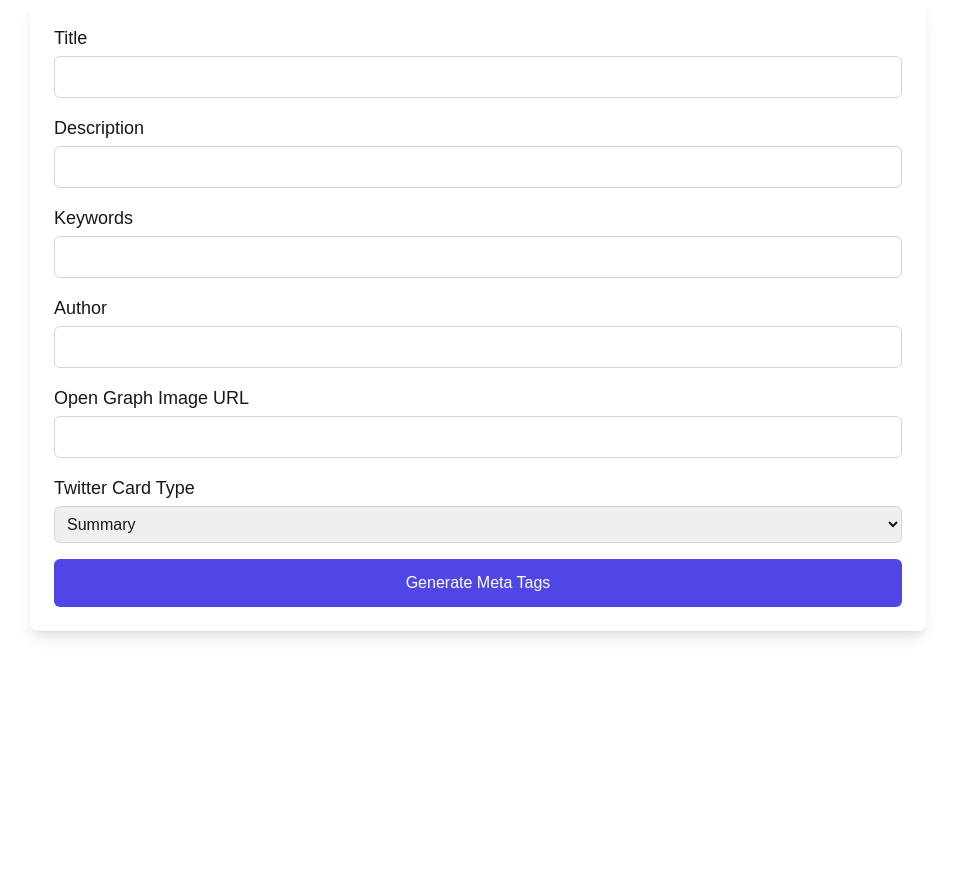
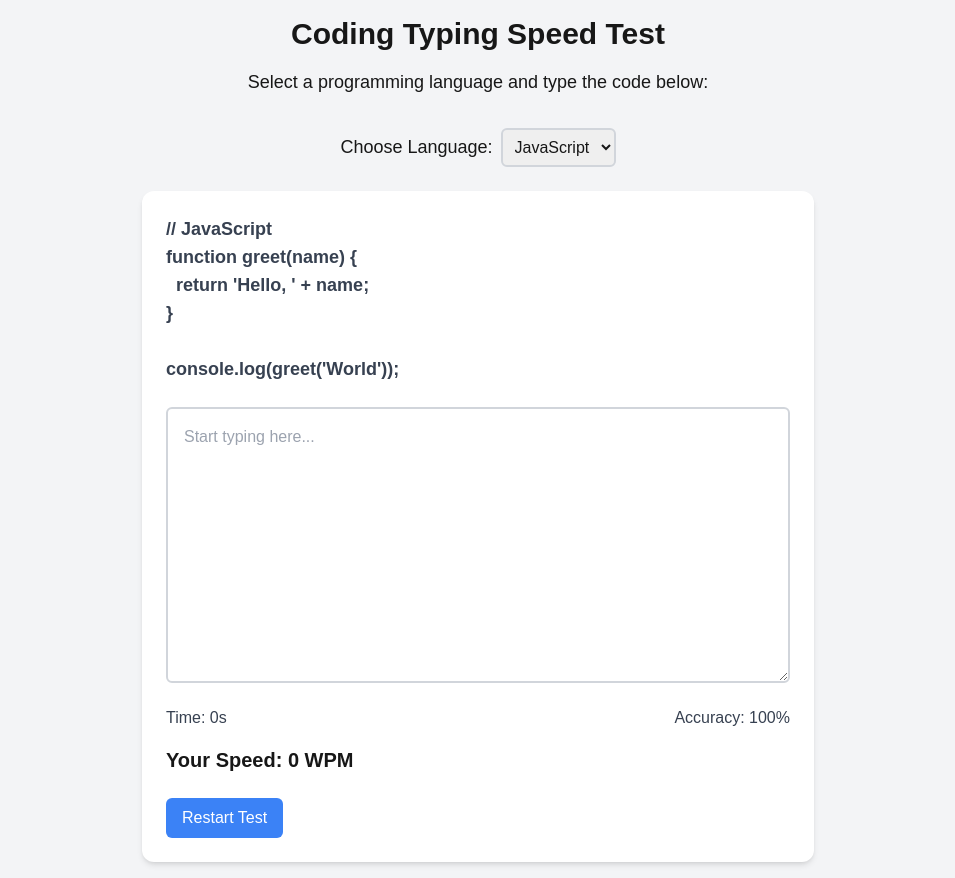
Before and after one commit to ltxstudio/Coding-Typing-Speed-Test, a Next.js app: page / in a window 1280 px wide. Shown: the whole page, without its empty margins (162-1117 px from the left). Before the commit the page ends 800 px from the top, so only its background shows below. Built offline with nearby package versions, Linux system fonts and the light colour scheme.

Commit message:
Update page.js

```diff
--- a/app/page.js
+++ b/app/page.js
@@ -1,156 +1,224 @@
-'use client';
+'use client'
 
-import { useState } from 'react';
+import { useState, useEffect, useRef } from 'react';
+
+const codeSnippets = {
+  js: `// JavaScript
+function greet(name) {
+  return 'Hello, ' + name;
+}
+
+console.log(greet('World'));`,
+  go: `// Go
+package main
+
+import "fmt"
+
+func greet(name string) string {
+  return "Hello, " + name
+}
+
+func main() {
+  fmt.Println(greet("World"))
+}`,
+  java: `// Java
+public class Main {
+  public static void main(String[] args) {
+    System.out.println("Hello, World!");
+  }
+}`,
+  py: `# Python
+def greet(name):
+    return "Hello, " + name
+
+print(greet("World"))`,
+  c: `// C
+#include <stdio.h>
+
+void greet(char* name) {
+  printf("Hello, %s\n", name);
+}
+
+int main() {
+  greet("World");
+  return 0;
+}`,
+  cpp: `// C++
+#include <iostream>
+using namespace std;
+
+void greet(string name) {
+  cout << "Hello, " << name << endl;
+}
+
+int main() {
+  greet("World");
+  return 0;
+}`,
+  node: `// Node.js
+function greet(name) {
+  console.log('Hello, ' + name);
+}
+
+greet('World');`,
+};
 
 export default function Home() {
-  const [title, setTitle] = useState('');
-  const [description, setDescription] = useState('');
-  const [keywords, setKeywords] = useState('');
-  const [author, setAuthor] = useState('');
-  const [ogImage, setOgImage] = useState('');
-  const [twitterCard, setTwitterCard] = useState('summary');
-  const [metaTags, setMetaTags] = useState('');
-  const [isValid, setIsValid] = useState(true);
+  const [language, setLanguage] = useState('js'); // Default language is JavaScript
+  const [textToType, setTextToType] = useState(codeSnippets.js);
+  const [userInput, setUserInput] = useState('');
+  const [timer, setTimer] = useState(0);
+  const [isTyping, setIsTyping] = useState(false);
+  const [wpm, setWpm] = useState(0);
+  const [accuracy, setAccuracy] = useState(100);
+  const [showModal, setShowModal] = useState(false);
 
-  const handleGenerate = (e) => {
-    e.preventDefault();
+  const inputRef = useRef(null);
+  const timerRef = useRef(null);
 
-    // Basic form validation
-    if (!title || !description || !keywords || !author) {
-      setIsValid(false);
-      return;
-    }
-    setIsValid(true);
-
-    const generatedMetaTags = `
-      <meta name="description" content="${description}" />
-      <meta name="keywords" content="${keywords}" />
-      <meta name="author" content="${author}" />
-      <title>${title}</title>
-      <meta property="og:title" content="${title}" />
-      <meta property="og:description" content="${description}" />
-      <meta property="og:type" content="website" />
-      <meta property="og:image" content="${ogImage || 'default-image-url.jpg'}" />
-      <meta name="twitter:title" content="${title}" />
-      <meta name="twitter:description" content="${description}" />
-      <meta name="twitter:card" content="${twitterCard}" />
-      <meta name="twitter:image" content="${ogImage || 'default-image-url.jpg'}" />
-    `;
-
-    setMetaTags(generatedMetaTags);
+  // Function to start the timer
+  const startTimer = () => {
+    setIsTyping(true);
+    timerRef.current = setInterval(() => {
+      setTimer((prev) => prev + 1);
+    }, 1000);
   };
 
-  const handleDownload = () => {
-    const blob = new Blob([metaTags], { type: 'text/plain' });
-    const link = document.createElement('a');
-    link.href = URL.createObjectURL(blob);
-    link.download = 'seo-meta-tags.txt';
-    link.click();
+  // Function to stop the timer
+  const stopTimer = () => {
+    clearInterval(timerRef.current);
+    setIsTyping(false);
+  };
+
+  // Function to handle language selection
+  const handleLanguageChange = (event) => {
+    const selectedLang = event.target.value;
+    setLanguage(selectedLang);
+    setTextToType(codeSnippets[selectedLang]);
+    setUserInput('');
+    setTimer(0);
+    setWpm(0);
+    setAccuracy(100);
+    setShowModal(false);
+  };
+
+  // Function to handle user input change
+  const handleInputChange = (e) => {
+    const input = e.target.value;
+    setUserInput(input);
+
+    if (!isTyping) {
+      startTimer();
+    }
+
+    if (input === textToType) {
+      stopTimer();
+      calculateWPM(input);
+      calculateAccuracy(input);
+      setShowModal(true);
+    }
+  };
+
+  // Function to calculate WPM (words per minute)
+  const calculateWPM = (input) => {
+    const words = input.trim().split(' ').length;
+    const minutes = timer / 60;
+    const calculatedWpm = Math.round(words / minutes);
+    setWpm(calculatedWpm);
+  };
+
+  // Function to calculate accuracy
+  const calculateAccuracy = (input) => {
+    let correct = 0;
+    for (let i = 0; i < Math.min(input.length, textToType.length); i++) {
+      if (input[i] === textToType[i]) {
+        correct++;
+      }
+    }
+    const calculatedAccuracy = Math.round((correct / textToType.length) * 100);
+    setAccuracy(calculatedAccuracy);
+  };
+
+  // Function to reset the test
+  const resetTest = () => {
+    setUserInput('');
+    setTimer(0);
+    setWpm(0);
+    setAccuracy(100);
+    setIsTyping(false);
+    setShowModal(false);
   };
 
   return (
-    <div className="max-w-4xl mx-auto bg-white p-6 rounded-lg shadow-lg">
-      <form onSubmit={handleGenerate}>
-        <div className="mb-4">
-          <label htmlFor="title" className="block text-lg font-medium">Title</label>
-          <input
-            type="text"
-            id="title"
-            value={title}
-            onChange={(e) => setTitle(e.target.value)}
-            className={`mt-1 p-2 w-full border ${isValid ? 'border-gray-300' : 'border-red-500'} rounded-md focus:outline-none focus:ring-2 focus:ring-indigo-500`}
-            required
-          />
-          {!isValid && !title && <p className="text-red-500 text-sm">Title is required.</p>}
+    <div className="flex flex-col items-center justify-center min-h-screen bg-gray-100 p-4">
+      <h1 className="text-3xl font-bold text-center mb-4">Coding Typing Speed Test</h1>
+      <p className="text-lg text-center mb-8">Select a programming language and type the code below:</p>
+
+      <div className="mb-6">
+        <label htmlFor="language" className="text-lg mr-2">Choose Language:</label>
+        <select
+          id="language"
+          value={language}
+          onChange={handleLanguageChange}
+          className="p-2 border-2 border-gray-300 rounded-md"
+        >
+          <option value="js">JavaScript</option>
+          <option value="go">Go</option>
+          <option value="java">Java</option>
+          <option value="py">Python</option>
+          <option value="c">C</option>
+          <option value="cpp">C++</option>
+          <option value="node">Node.js</option>
+        </select>
+      </div>
+
+      <div className="bg-white p-6 rounded-xl shadow-md w-full max-w-2xl">
+        <div className="text-lg font-semibold text-gray-700 mb-6 whitespace-pre-wrap">{textToType}</div>
+
+        <textarea
+          ref={inputRef}
+          value={userInput}
+          onChange={handleInputChange}
+          placeholder="Start typing here..."
+          rows="10"
+          className="w-full p-4 border-2 border-gray-300 rounded-md focus:outline-none focus:ring-2 focus:ring-blue-500"
+        />
+
+        <div className="flex justify-between mt-4">
+          <div className="text-gray-700 font-medium">Time: {timer}s</div>
+          <div className="text-gray-700 font-medium">Accuracy: {accuracy}%</div>
         </div>
 
-        <div className="mb-4">
-          <label htmlFor="description" className="block text-lg font-medium">Description</label>
-          <input
-            type="text"
-            id="description"
-            value={description}
-            onChange={(e) => setDescription(e.target.value)}
-            className={`mt-1 p-2 w-full border ${isValid ? 'border-gray-300' : 'border-red-500'} rounded-md focus:outline-none focus:ring-2 focus:ring-indigo-500`}
-            required
-          />
-          {!isValid && !description && <p className="text-red-500 text-sm">Description is required.</p>}
-        </div>
-
-        <div className="mb-4">
-          <label htmlFor="keywords" className="block text-lg font-medium">Keywords</label>
-          <input
-            type="text"
-            id="keywords"
-            value={keywords}
-            onChange={(e) => setKeywords(e.target.value)}
-            className={`mt-1 p-2 w-full border ${isValid ? 'border-gray-300' : 'border-red-500'} rounded-md focus:outline-none focus:ring-2 focus:ring-indigo-500`}
-            required
-          />
-          {!isValid && !keywords && <p className="text-red-500 text-sm">Keywords are required.</p>}
-        </div>
-
-        <div className="mb-4">
-          <label htmlFor="author" className="block text-lg font-medium">Author</label>
-          <input
-            type="text"
-            id="author"
-            value={author}
-            onChange={(e) => setAuthor(e.target.value)}
-            className={`mt-1 p-2 w-full border ${isValid ? 'border-gray-300' : 'border-red-500'} rounded-md focus:outline-none focus:ring-2 focus:ring-indigo-500`}
-            required
-          />
-          {!isValid && !author && <p className="text-red-500 text-sm">Author is required.</p>}
-        </div>
-
-        <div className="mb-4">
-          <label htmlFor="ogImage" className="block text-lg font-medium">Open Graph Image URL</label>
-          <input
-            type="text"
-            id="ogImage"
-            value={ogImage}
-            onChange={(e) => setOgImage(e.target.value)}
-            className="mt-1 p-2 w-full border border-gray-300 rounded-md focus:outline-none focus:ring-2 focus:ring-indigo-500"
-          />
-        </div>
-
-        <div className="mb-4">
-          <label htmlFor="twitterCard" className="block text-lg font-medium">Twitter Card Type</label>
-          <select
-            id="twitterCard"
-            value={twitterCard}
-            onChange={(e) => setTwitterCard(e.target.value)}
-            className="mt-1 p-2 w-full border border-gray-300 rounded-md focus:outline-none focus:ring-2 focus:ring-indigo-500"
-          >
-            <option value="summary">Summary</option>
-            <option value="summary_large_image">Summary with Large Image</option>
-            <option value="player">Player</option>
-          </select>
+        <div className="mt-4">
+          <p className="text-xl font-semibold">Your Speed: {wpm} WPM</p>
         </div>
 
         <button
-          type="submit"
-          className="w-full bg-indigo-600 text-white p-3 rounded-md hover:bg-indigo-700 focus:outline-none focus:ring-2 focus:ring-indigo-500"
+          onClick={resetTest}
+          className="mt-6 px-4 py-2 bg-blue-500 text-white rounded-md hover:bg-blue-600 focus:outline-none"
         >
-          Generate Meta Tags
+          Restart Test
         </button>
-      </form>
+      </div>
 
-      {metaTags && (
-        <div className="mt-8">
-          <h2 className="text-xl font-semibold text-indigo-600 mb-2">Generated Meta Tags</h2>
-          <textarea
-            rows="10"
-            value={metaTags}
-            readOnly
-            className="w-full p-3 border border-gray-300 rounded-md font-mono text-sm bg-gray-50"
-          />
-          <button
-            onClick={handleDownload}
-            className="mt-4 w-full bg-green-600 text-white p-3 rounded-md hover:bg-green-700 focus:outline-none focus:ring-2 focus:ring-green-500"
-          >
-            Download Meta Tags (.txt)
-          </button>
+      {/* Modal for results */}
+      {showModal && (
+        <div className="fixed inset-0 flex items-center justify-center bg-black bg-opacity-50 z-10">
+          <div className="bg-white p-8 rounded-lg shadow-xl w-80">
+            <h2 className="text-2xl font-semibold text-center mb-4">Test Complete!</h2>
+            <div className="text-center">
+              <p className="text-lg">Your WPM: {wpm}</p>
+              <p className="text-lg">Accuracy: {accuracy}%</p>
+            </div>
+            <div className="mt-4 text-center">
+              <button
+                onClick={resetTest}
+                className="px-4 py-2 bg-blue-500 text-white rounded-md hover:bg-blue-600 focus:outline-none"
+              >
+                Try Again
+              </button>
+            </div>
+          </div>
         </div>
       )}
     </div>
```
